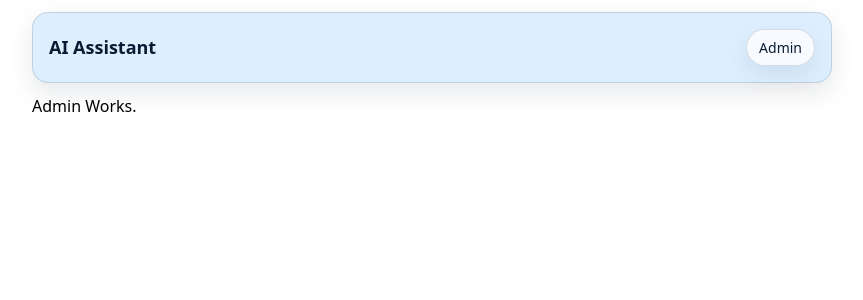
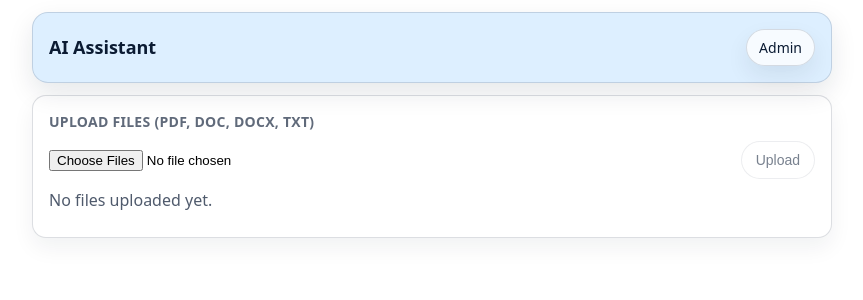
Before and after one commit to sksedu84/ai_app_ui, an Angular app: page /admin in a window 1280 px wide. Shown: the top 300 px of the page, without its empty margins (208-1071 px from the left). Built offline with nearby package versions, Linux system fonts and the light colour scheme.

Commit message:
Initial Commit

```diff
--- a/src/app/admin/admin.html
+++ b/src/app/admin/admin.html
@@ -1,3 +1,48 @@
 <main class="app">
-Admin Works.
+  <section class="uploader">
+    <h2 class="uploader__title">{{ uploadFileText }}</h2>
+
+    <div class="uploader__controls">
+      <input
+        class="uploader__file"
+        type="file"
+        multiple
+        [accept]="acceptTypes"
+        (change)="onFilesSelected($event)"
+        [disabled]="isBusy"
+      />
+
+      <button
+        class="uploader__btn"
+        type="button"
+        [disabled]="!canUpload"
+        (click)="uploadSelectedFiles()"
+      >
+        {{ uploadButtonText }}
+      </button>
+    </div>
+
+    <p class="uploader__status">
+      {{ statusText }}
+    </p>
+
+    <ul class="uploader__list">
+      @for (fileName of uploadedFileNames; track fileName){
+        <li class="uploader__item">{{ fileName }}</li>
+      }
+    </ul>
+  </section>
+
+  <!--<section class="uploader">
+    <h2 class="uploader__title">{{ dataRefreshText }}</h2>
+
+    <div class="uploader__controls">
+      <button class="uploader__btn" type="button" [disabled]="isBusy" (click)="refreshDatabase()">
+        {{ databaseText }}
+      </button>
+      <button class="uploader__btn" type="button" [disabled]="isBusy" (click)="refreshDocuments()">
+        {{ documentsText }}
+      </button>
+    </div>
+  </section>-->
 </main>
--- a/src/app/admin/admin.ts
+++ b/src/app/admin/admin.ts
@@ -1,9 +1,107 @@
-import { Component } from '@angular/core';
+import {Component, OnInit} from '@angular/core';
+import {constants} from '../app.constants';
+import {ProcessingService} from '../services/processing.service';
+import {AdminService} from '../services/admin.service';
+import {AdminResponse} from '../models/adminResponse';
 
 @Component({
   selector: 'app-admin',
-  imports: [],
   templateUrl: './admin.html',
   styleUrl: './admin.css',
 })
-export class Admin {}
+export class Admin implements OnInit {
+  readonly uploadFileText: string = constants.UPLOAD_FILE_TEXT;
+  readonly uploadButtonText: string = constants.UPLOAD_BUTTON_TEXT;
+  readonly databaseText: string = constants.DATABASE_TEXT;
+  readonly documentsText: string = constants.DOCUMENTS_TEXT;
+  readonly dataRefreshText: string = constants.DATA_REFRESH_TEXT;
+  readonly acceptTypes: string = constants.ACCEPTABLE_FILE_TYPE;
+
+  selectedFiles: File[] = [];
+  uploadedFileNames: string[] = [];
+
+  constructor(
+    private readonly processingService: ProcessingService,
+    private readonly adminService: AdminService,
+  ) {}
+
+  ngOnInit(): void {
+    void this.initializeAdminPage();
+  }
+
+  get isBusy(): boolean {
+    return this.processingService.isBusy;
+  }
+
+  get canUpload(): boolean {
+    return !this.isBusy && this.selectedFiles.length > 0;
+  }
+
+  get statusText(): string {
+    if (this.uploadedFileNames?.length === 0) return 'No files uploaded yet.';
+    return 'Uploaded file list: ';
+  }
+
+  onFilesSelected(event: Event): void {
+    if (this.isBusy) return;
+    const input = event.target as HTMLInputElement;
+    this.selectedFiles = input.files ? Array.from(input.files) : [];
+  }
+
+  async uploadSelectedFiles(): Promise<void> {
+    if (!this.canUpload) return;
+    try {
+      await this.processingService.runWithLoader('Uploading files...', async () => {
+        const response: AdminResponse = await this.adminService.uploadFiles(this.selectedFiles);
+        await this.loadUploadedFiles(response);
+      });
+      this.selectedFiles = [];
+    } catch (e) {
+      console.error('Upload failed', e);
+    }
+  }
+
+  async refreshDatabase(): Promise<void> {
+    if (this.isBusy) return;
+    try {
+      await this.processingService.runWithLoader('Refreshing database...', async () => {
+        const response: AdminResponse = await this.adminService.refreshDatabase();
+        await this.loadUploadedFiles(response);
+      });
+    } catch (e) {
+      console.error('Database refresh failed.', e);
+    }
+  }
+
+  async refreshDocuments(): Promise<void> {
+    if (this.isBusy) return;
+    try {
+      await this.processingService.runWithLoader('Refreshing documents...', async () => {
+        const response: AdminResponse = await this.adminService.refreshDocuments();
+        await this.loadUploadedFiles(response);
+      });
+    } catch (e) {
+      console.error('Document refresh failed.', e);
+    }
+  }
+
+  private async initializeAdminPage(): Promise<void> {
+    /*try {
+      await this.processingService.runWithLoader('Loading uploaded files...', async () => {
+        const response: AdminResponse = await this.adminService.loadAdmin();
+        await this.loadUploadedFiles(response);
+      });
+    } catch (e) {
+      console.error('Failed to initialize admin page.', e);
+    }*/
+  }
+
+  async loadUploadedFiles(response: AdminResponse): Promise<void> {
+    try {
+      this.uploadedFileNames = response.uploadedFiles ?? [];
+    } catch (e) {
+      console.error('Failed to load uploaded files.', e);
+      this.uploadedFileNames = [];
+    }
+  }
+}
--- a/src/app/app.constants.ts
+++ b/src/app/app.constants.ts
@@ -6,10 +6,10 @@ export const constants = {
   HEADER_MENU_HYBRID_TEXT: 'Hybrid',
   HEADER_MENU_ADMIN_TEXT: 'Admin',
   ACCEPTABLE_FILE_TYPE:
-    '.pdf,.doc,.docx,.txt,.sql,application/pdf,' +
+    '.pdf,.doc,.docx,.txt,application/pdf,' +
     'application/msword,application/vnd.openxmlformats-officedocument.wordprocessingml.document,' +
-    'text/plain,application/sql,text/x-sql',
-  UPLOAD_FILE_TEXT: 'Upload files (PDF, DOC, DOCX, TXT, SQL)',
+    'text/plain',
+  UPLOAD_FILE_TEXT: 'Upload files (PDF, DOC, DOCX, TXT)',
   UPLOAD_BUTTON_TEXT: 'Upload',
   DATABASE_TEXT: 'Database',
   DOCUMENTS_TEXT: 'Documents',
```
